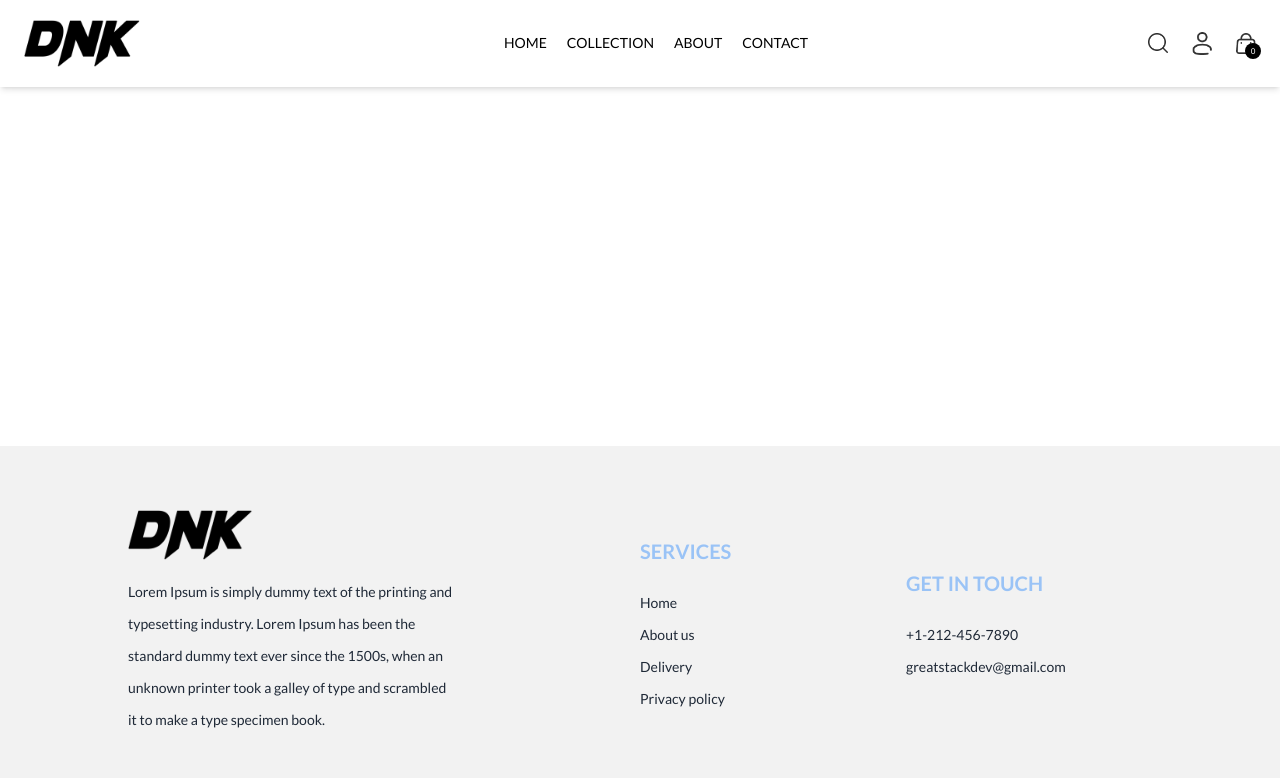
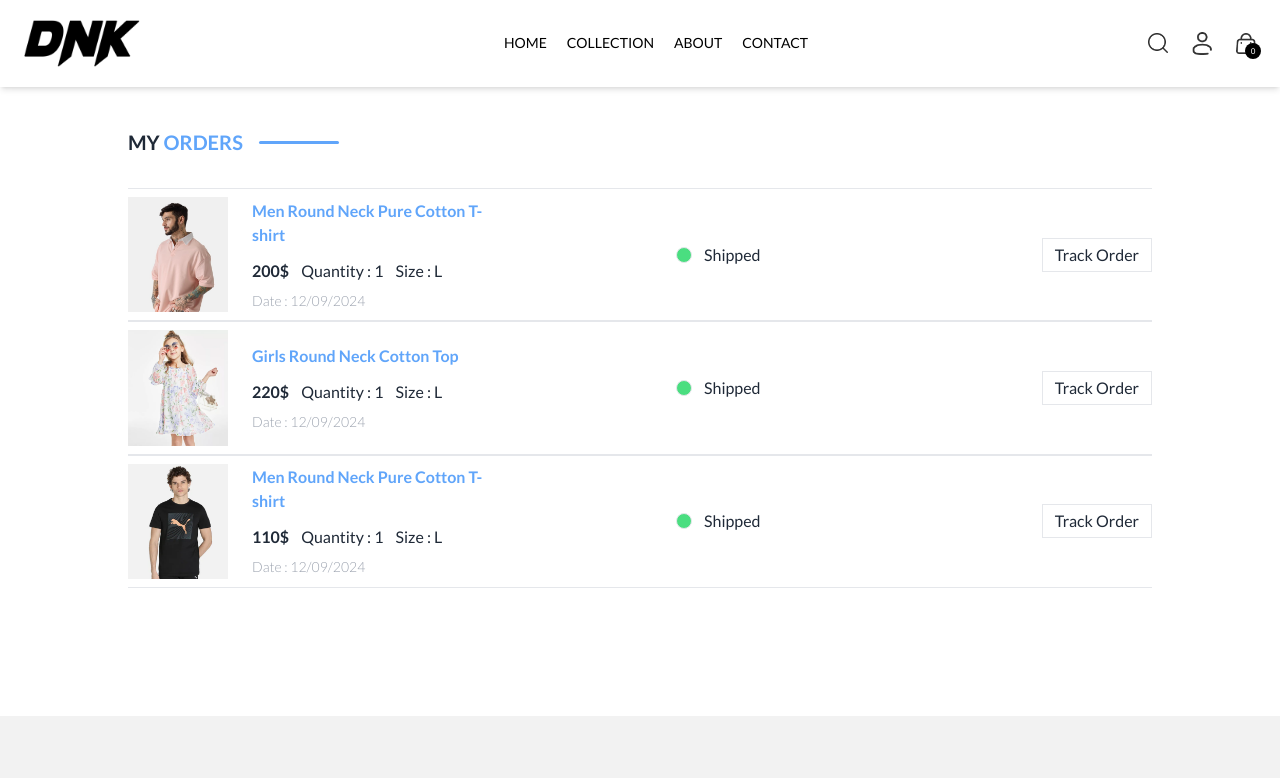
Before and after one commit to Abdellah-Abrkaoui/E-Commerce-Mern-Stack, a React (Vite) app: page /orders in a window 1280 px wide. Shown: the top 778 px of the page. Built offline with nearby package versions, Linux system fonts and the light colour scheme.

Commit message:
Added the Login & Sign Up Page

```diff
--- a/src/components/Footer.jsx
+++ b/src/components/Footer.jsx
@@ -34,7 +34,7 @@ function Footer() {
           Get in touch
         </h6>
         <a className="link link-hover">+1-212-456-7890</a>
-        <a className="link link-hover">greatstackdev@gmail.com</a>
+        <a className="link link-hover">contact@kdn.com</a>
       </nav>
     </footer>
   );
--- a/src/components/NavBar.jsx
+++ b/src/components/NavBar.jsx
@@ -47,11 +47,13 @@ function NavBar() {
             onClick={() => setShowSearch(true)}
           />
           <div className="group relative">
-            <img
-              src={assets.profile_icon}
-              alt=""
-              className="w-5 cursor-pointer"
-            />
+            <Link to="/login">
+              <img
+                src={assets.profile_icon}
+                alt=""
+                className="w-5 cursor-pointer"
+              />
+            </Link>
             <div className="group-hover:block hidden absolute dropdown-menu right-0 pt-4">
               <div className="flex flex-col gap-2 w-36 py-2 px-5 bg-slate-100 text-gray-500 rounded-sm">
                 <p className="cursor-pointer hover:text-black">My Profile</p>
--- a/src/pages/Cart.jsx
+++ b/src/pages/Cart.jsx
@@ -44,9 +44,9 @@ function Cart() {
             return (
               <div
                 key={index}
-                className="flex md:flex-row flex-col md:items-center md:justify-between gap-10 border-t"
+                className="flex md:flex-row flex-col md:items-center md:justify-between gap-10 border-y py-2"
               >
-                <div className="flex items-center gap-6 mt-1">
+                <div className="flex items-center gap-6">
                   <img
                     src={productData.image}
                     alt=""
--- a/src/pages/Login.jsx
+++ b/src/pages/Login.jsx
@@ -1,7 +1,70 @@
-import React from "react";
+import React, { useState } from "react";
+import TitleAndDesc from "../components/TitleAndDesc";
 
 function Login() {
-  return <div>Login</div>;
+  const [currentState, setCurrentState] = useState("Sign Up");
+  const onSubmitHandler = async (e) => {
+    e.preventDefault();
+  };
+
+  return (
+    <div className="my-32 section-container">
+      <div className="flex flex-col items-center justify-center gap-6">
+        <TitleAndDesc
+          title1={currentState}
+          title2=""
+          desc=""
+          className="font-bold text-xl md:text-2xl uppercase"
+        />
+        <form
+          onSubmit={onSubmitHandler}
+          className="flex flex-col items-center gap-5 w-full"
+        >
+          {currentState === "Sign Up" ? (
+            <input
+              type="text"
+              placeholder="Name"
+              className="md:w-1/3 w-full px-2 py-2 outline-none border-black border text-sm text-black-300 placeholder:text-gray-300"
+              required
+            />
+          ) : (
+            ""
+          )}
+          <input
+            type="email"
+            placeholder="Email"
+            className="md:w-1/3 w-full px-2 py-2 outline-none border-black border text-sm text-black-300 placeholder:text-gray-300"
+            required
+          />
+          <input
+            type="password"
+            placeholder="Password"
+            className="md:w-1/3 w-full px-2 py-2 outline-none border-black border text-sm text-black-300 placeholder:text-gray-300"
+            required
+          />
+          <div className="md:w-1/3 w-full flex items-center justify-between">
+            <p className="cursor-pointer text-sm font-semibold text-blue-300">
+              {currentState === "Sign Up" ? "" : "Forgot Password ?"}
+            </p>
+            <p className="cursor-pointer text-sm font-semibold text-blue-300">
+              {currentState === "Sign Up" ? (
+                <p onClick={() => setCurrentState("Login")}>
+                  Already Have An Account ? Loign
+                </p>
+              ) : (
+                <p onClick={() => setCurrentState("Sign Up")}>
+                  Create New Account ?
+                </p>
+              )}
+            </p>
+          </div>
+          <button className="px-6 py-2 text-white bg-black cursor-pointer">
+            {currentState === "Sign Up" ? "Create" : "Login"}
+          </button>
+        </form>
+      </div>
+    </div>
+  );
 }
 
 export default Login;
--- a/src/pages/Orders.jsx
+++ b/src/pages/Orders.jsx
@@ -1,7 +1,70 @@
-import React from "react";
+import React, { useContext } from "react";
+import { ShopContext } from "../context/ShopContext";
+import TitleAndDesc from "../components/TitleAndDesc";
 
 function Orders() {
-  return <div>Orders</div>;
+  const { products, currency } = useContext(ShopContext);
+  const showedProducts = products.slice(1, 4);
+  return (
+    <div className="my-32 section-container">
+      <div className="flex flex-col items-start gap-4">
+        <TitleAndDesc
+          title1="my"
+          title2="orders"
+          desc=""
+          className="font-bold text-xl md:text-xl uppercase"
+        />
+        <div className="w-full">
+          {showedProducts.map((item, index) => (
+            <div
+              key={index}
+              className="flex md:flex-row flex-col md:items-center md:justify-between gap-10 border-y py-2"
+            >
+              <div className="flex items-center gap-6">
+                <img
+                  src={item.image}
+                  alt=""
+                  className="min-w-[100px] w-[100px]"
+                />
+                <div>
+                  <p className="font-semibold text-blue-400 min-w-[250px] w-[250px]">
+                    {item.name}
+                  </p>
+                  <div className="flex items-center gap-3 mt-3">
+                    <p className="font-semibold">
+                      {item.price}
+                      {currency}
+                    </p>
+                    <p>
+                      Quantity : <span>1</span>
+                    </p>
+                    <p>
+                      Size : <span>L</span>
+                    </p>
+                  </div>
+                  <p className="text-gray-400 font-light text-sm mt-2">
+                    Date : 12/09/2024
+                  </p>
+                </div>
+              </div>
+
+              <div className="flex items-center md:justify-between justify-start gap-4 md:gap-0 min-w-[500px] w-[500px]">
+                <div className="flex items-center justify-center gap-3 h-12 px-6 cursor-pointer">
+                  <p
+                    className={`h-4 w-4 rounded-full border cursor-pointer bg-green-400`}
+                  ></p>
+                  <p>Shipped</p>
+                </div>
+                <button className="border px-3 py-1 cursor-pointer">
+                  Track Order
+                </button>
+              </div>
+            </div>
+          ))}
+        </div>
+      </div>
+    </div>
+  );
 }
 
 export default Orders;
```
